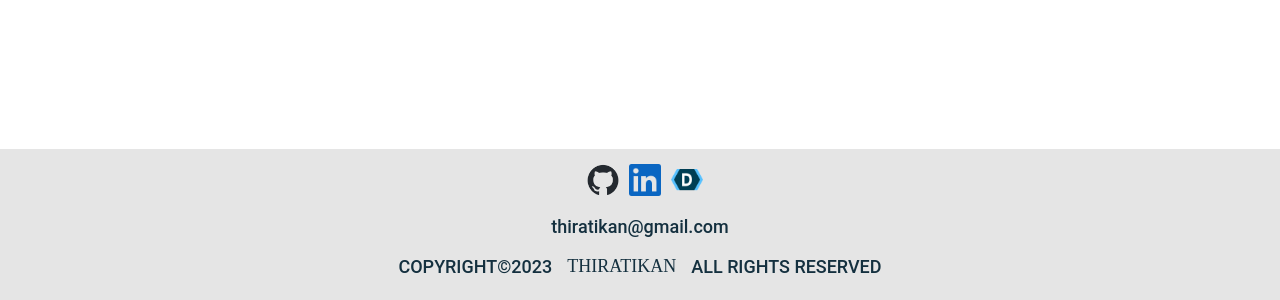
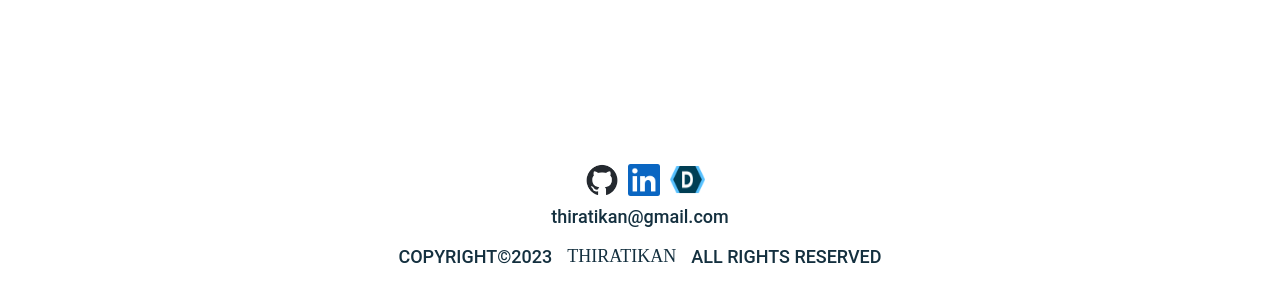
Before and after one commit to Thiratikan/Portfolio, a React (Create React App) app: page / in a window 1280 px wide. Shown: the part 7271-7571 px from the top of the page. Built offline with nearby package versions, Linux system fonts and the light colour scheme; a web font is replaced by a local one.

Commit message:
updated footer

```diff
--- a/src/Component/Contact.js
+++ b/src/Component/Contact.js
@@ -12,7 +12,7 @@ function Contact() {
         <img src="/images/in.png" alt="" />
       </a>
       <a id="contact" href="https://devpost.com/thiratikan">
-        <img src="/images/devpost.png" alt="" />
+        <img className="dev" src="/images/devpost.png" alt="" />
       </a>
       <h1>thiratikan@gmail.com</h1>
       <div>
--- a/src/style/stylingInfo.js
+++ b/src/style/stylingInfo.js
@@ -11,7 +11,7 @@ export const HeadTitle = styled.div`
 `;
 
 export const CONTACT = styled.div`
-  background-color: #e5e5e5;
+  background-color: white;
   color: #14303f;
   padding: 15px;
   text-align: center;
@@ -30,8 +30,13 @@ export const CONTACT = styled.div`
   }
   img {
     width: 32px;
-    margin-bottom: 20px;
+    height: auto;
+    margin-bottom: 10px;
     margin-left: 10px;
+  }
+  .dev {
+    width: 35px;
+    height: 28px;
   }
 
   .name {
```
